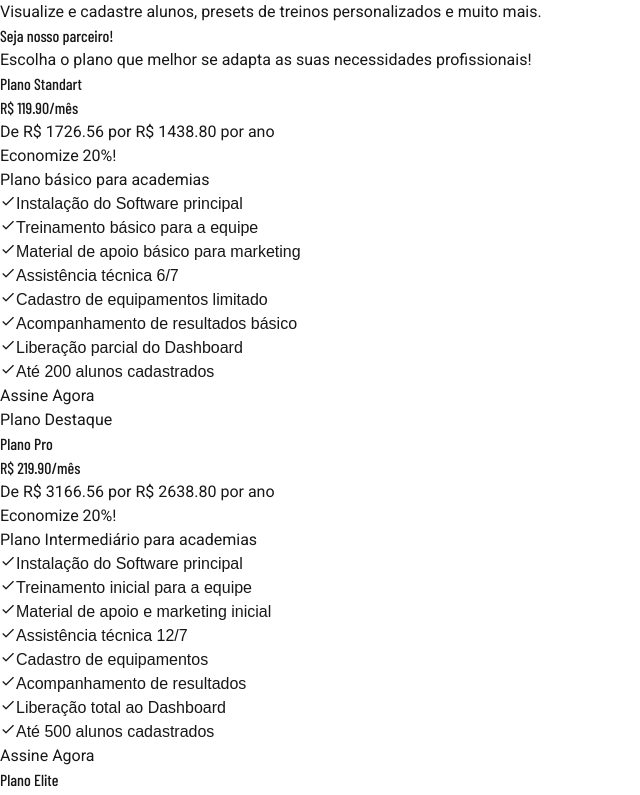
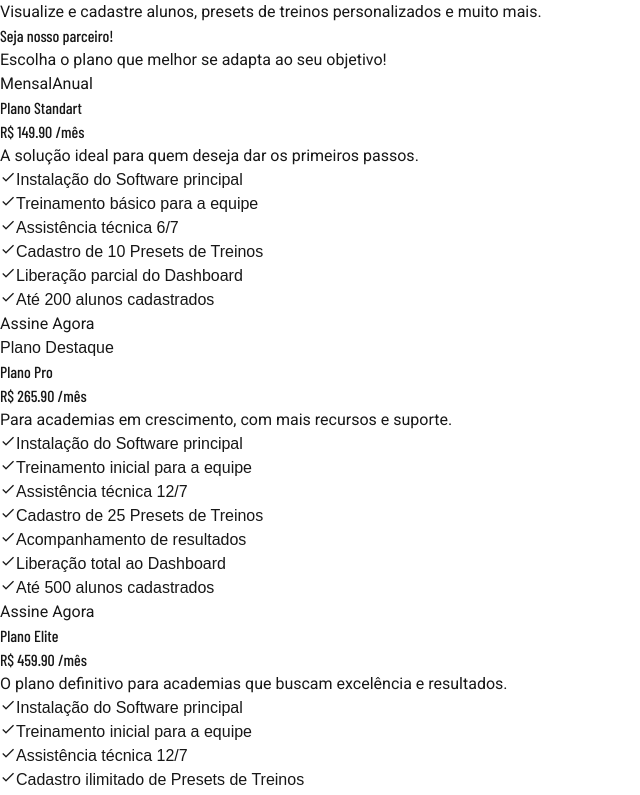
Before and after one commit to yurizzxz/Landing-Page-FitFusion, a Next.js app: page / in a window 1280 px wide. Shown: the part 2021-2816 px from the top of the page, without its empty margins (0-640 px from the left). Built offline with nearby package versions, Linux system fonts and the light colour scheme; a web font is replaced by a local one.

Commit message:
fix: texts

```diff
--- a/src/app/_sections/about/about.tsx
+++ b/src/app/_sections/about/about.tsx
@@ -44,7 +44,7 @@ export default function About() {
             alt="FitPilot"
             width={500}
             height={500}
-            className="w-full h-auto object-contain rounded-lg"
+            className="object-contain rounded-lg"
           />
         </figure>
       </section>
--- a/src/app/_sections/plans/plans.tsx
+++ b/src/app/_sections/plans/plans.tsx
@@ -1,36 +1,38 @@
+"use client";
 import Link from "next/link";
+import { useState } from "react";
 
 export default function Planos() {
   const planos = [
     {
       title: "Plano Standart",
-      description: "Plano básico para academias",
+      description: "A solução ideal para quem deseja dar os primeiros passos.",
       price: 119.9,
+      monthlyPrice: 149.9,
       highlighted: false,
       url: "https://abrir.link/sKZeo",
       benefits: [
         "Instalação do Software principal",
         "Treinamento básico para a equipe",
-        "Material de apoio básico para marketing",
         "Assistência técnica 6/7",
-        "Cadastro de equipamentos limitado",
-        "Acompanhamento de resultados básico",
+        "Cadastro de 10 Presets de Treinos",
         "Liberação parcial do Dashboard",
         "Até 200 alunos cadastrados",
       ],
     },
     {
       title: "Plano Pro",
-      description: "Plano Intermediário para academias",
+      description:
+        "Para academias em crescimento, com mais recursos e suporte.",
       price: 219.9,
+      monthlyPrice: 265.9,
       highlighted: true,
       url: "https://abrir.link/UKhhc",
       benefits: [
         "Instalação do Software principal",
         "Treinamento inicial para a equipe",
-        "Material de apoio e marketing inicial",
         "Assistência técnica 12/7",
-        "Cadastro de equipamentos",
+        "Cadastro de 25 Presets de Treinos",
         "Acompanhamento de resultados",
         "Liberação total ao Dashboard",
         "Até 500 alunos cadastrados",
@@ -38,43 +40,70 @@ export default function Planos() {
     },
     {
       title: "Plano Elite",
-      description: "Plano avançado para academias",
+      description:
+        "O plano definitivo para academias que buscam excelência e resultados.",
       price: 380.9,
+      monthlyPrice: 459.9,
       url: "https://abrir.link/XSmna",
       highlighted: false,
       benefits: [
         "Instalação do Software principal",
         "Treinamento inicial para a equipe",
-        "Material de apoio e marketing inicial",
         "Assistência técnica 12/7",
-        "Cadastro de equipamentos",
-        "Acompanhamento de resultados",
+        "Cadastro ilimitado de Presets de Treinos",
         "Liberação total ao Dashboard",
         "De 500 a 1000 alunos cadastrados",
       ],
     },
   ];
 
+  const [isAnual, setIsAnual] = useState(false);
+
+  const handleToggle = () => {
+    setIsAnual(!isAnual);
+  };
+
   return (
     <section
-      className="min-h-[calc(90vh-200px)] border-b border-[#151515] bg-[#070707] text-white pb-20 pt-16"
+      className="min-h-[calc(90vh-200px)] border-b border-[#151515] bg-[#070707] text-white pb-28 pt-12"
       id="plans"
     >
       <div className="container mx-auto items-center px-5">
-        <header className="lg:text-center mb-16 mt-28 lg:mt-16">
+        <header className="lg:text-center mb-8 mt-28 lg:mt-16">
           <h1 className="text-5xl lg:text-6xl font-bold">
             Seja nosso <span className="text-[#00bb83]">parceiro</span>!
           </h1>
           <p className="text-lg text-gray-200 lg:text-xl mt-4">
-            Escolha o plano que melhor se adapta as suas necessidades
-            profissionais!
+            Escolha o plano que melhor se adapta ao seu objetivo!
           </p>
         </header>
 
+        <div className="flex justify-center gap-4 mb-16">
+          <button
+            className={`px-8 py-3 rounded-lg ${
+              !isAnual
+                ? "bg-[#00bb83]"
+                : "bg-[#252525] text-white border border-[#252525]"
+            }`}
+            onClick={() => setIsAnual(false)}
+          >
+            Mensal
+          </button>
+          <button
+            className={`px-8 py-3 rounded-lg ${
+              isAnual
+                ? "bg-[#00bb83]"
+                : "bg-[#252525] text-white border border-[#252525]"
+            }`}
+            onClick={() => setIsAnual(true)}
+          >
+            Anual
+          </button>
+        </div>
+
         <div className="container mx-auto lg:px-4 flex justify-center flex-wrap gap-8">
           {planos.map((plano, index) => {
-            const valorAumento = plano.price * 1.2; // Calculando o valor 20% maior
-            const valorAnualComAumento = valorAumento * 12; // Calculando o total anual com aumento
+            const valorAjustado = isAnual ? plano.price : plano.monthlyPrice;
 
             return (
               <div
@@ -86,26 +115,18 @@ export default function Planos() {
                 } py-12 px-5 flex flex-col items- rounded-lg`}
               >
                 {plano.highlighted && (
-                  <div className="absolute top-0 left-0 right-0 bg-[#00bb83] text-center py-2 font-bold rounded-t-lg">
-                    <p className="text-white">Plano Destaque</p>
+                  <div className="absolute top-0 left-0 right-0 bg-[#00bb83] text-white text-center py-2 font-bold rounded-t-lg">
+                    Plano Destaque
                   </div>
                 )}
                 <div className="mb-5 mt-8">
                   <h2 className="text-4xl font-bold mb-3">{plano.title}</h2>
-                  <h2 className="text-5xl font-bold mb-3 text-[#2bd6a3]">
-                    R$ {plano.price.toFixed(2)}/mês
+                  <h2 className="text-5xl font-bold mb-5 text-[#2bd6a3]">
+                    R$ {valorAjustado.toFixed(2)} {isAnual ? "/ano" : "/mês"}
                   </h2>
+                  <p className="text-md mb-8">{plano.description}</p>
 
-                    <p className="text-sm text-gray-400 mb-4">
-                      De <span className="font-bold">R$ {valorAnualComAumento.toFixed(2)}</span> por R${" "}
-                      <span className="font-bold">{(plano.price * 12).toFixed(2)}</span> por ano
-                    </p>
-
-                  <p className="text-[13px] bg-[#00bb83] w-32 py-2 px-3 text-center rounded-full text-white font-bold mb-5">
-                    Economize 20%!
-                  </p>
-                  <p className="text-md mb-6">{plano.description}</p>
-
+                  <div>
                     <ul className="flex flex-col justify-center gap-2 text-left mb-4 w-full list-none space-y-2">
                       {plano.benefits.map((benefit, i) => (
                         <li
@@ -122,6 +143,7 @@ export default function Planos() {
                         </li>
                       ))}
                     </ul>
+                  </div>
                 </div>
                 <div className="mt-auto">
                   <Link
```
Lines whose indentation alone changed are shown as unchanged.
